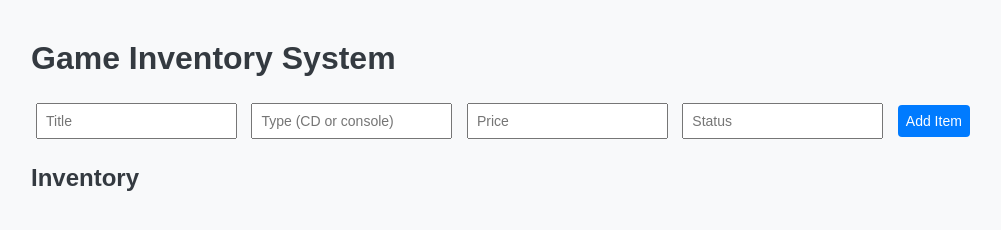
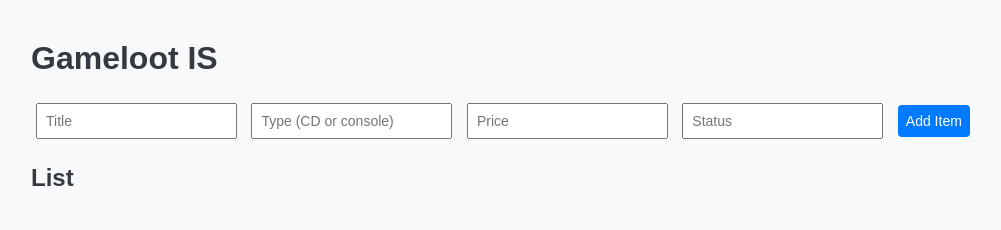
Before and after one commit to Banasavadi24/Gameloot, a plain HTML site: page frontend/index.html in a window 1280 px wide. Shown: the whole page, without its empty margins (9-1010 px from the left). Drawn offline with Linux system fonts and the light colour scheme; no server answers.

Commit message:
Update title to Gameloot and add item list section

```diff
--- a/frontend/index.html
+++ b/frontend/index.html
@@ -1,11 +1,11 @@
 <!DOCTYPE html>
 <html>
 <head>
-  <title>Gameloot Inventory</title>
+  <title>Gameloot</title>
   <link rel="stylesheet" href="style.css">
 </head>
 <body>
-  <h1>Game Inventory System</h1>
+  <h1>Gameloot IS</h1>
   <div>
     <input type="text" id="title" placeholder="Title">
     <input type="text" id="type" placeholder="Type (CD or console)">
@@ -13,7 +13,7 @@
     <input type="text" id="status" placeholder="Status">
     <button onclick="addItem()">Add Item</button>
   </div>
-  <h2>Inventory</h2>
+  <h2>List</h2>
   <ul id="itemList"></ul>
 
   <script src="script.js"></script>
```
